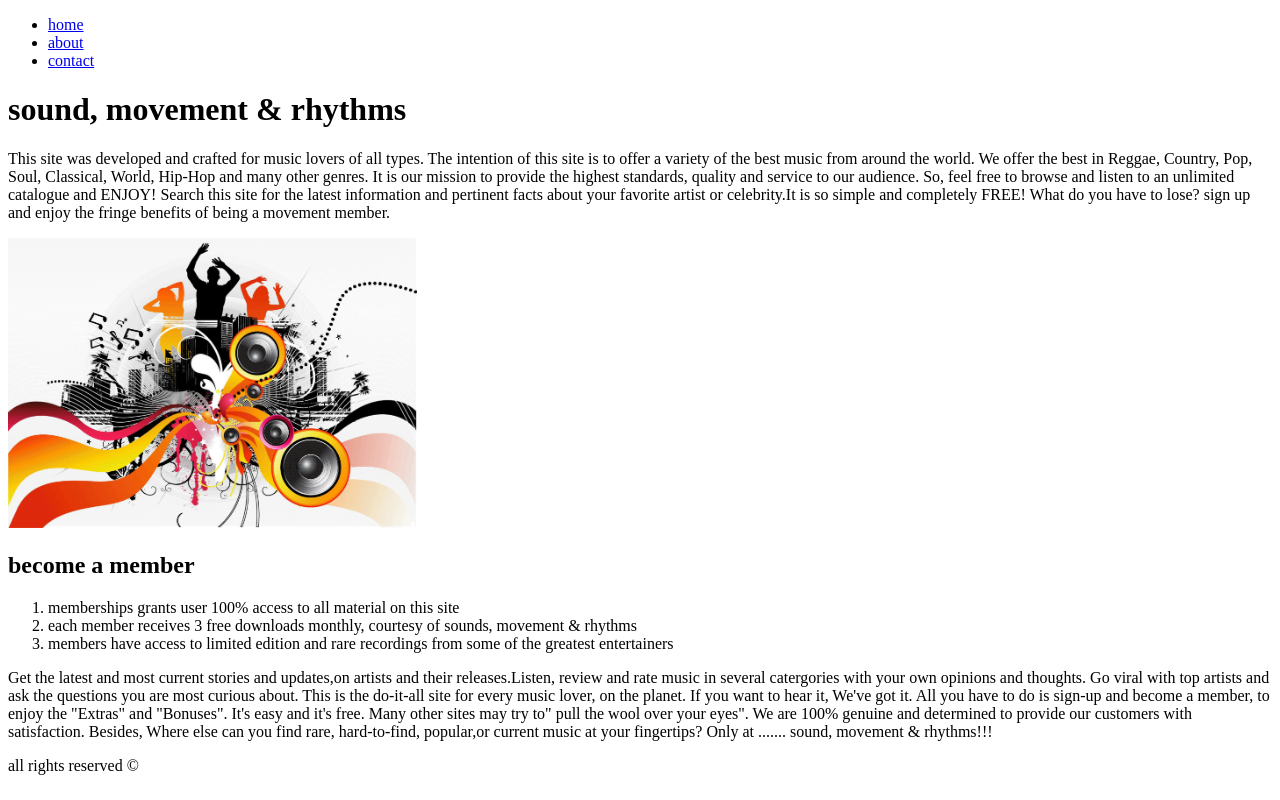
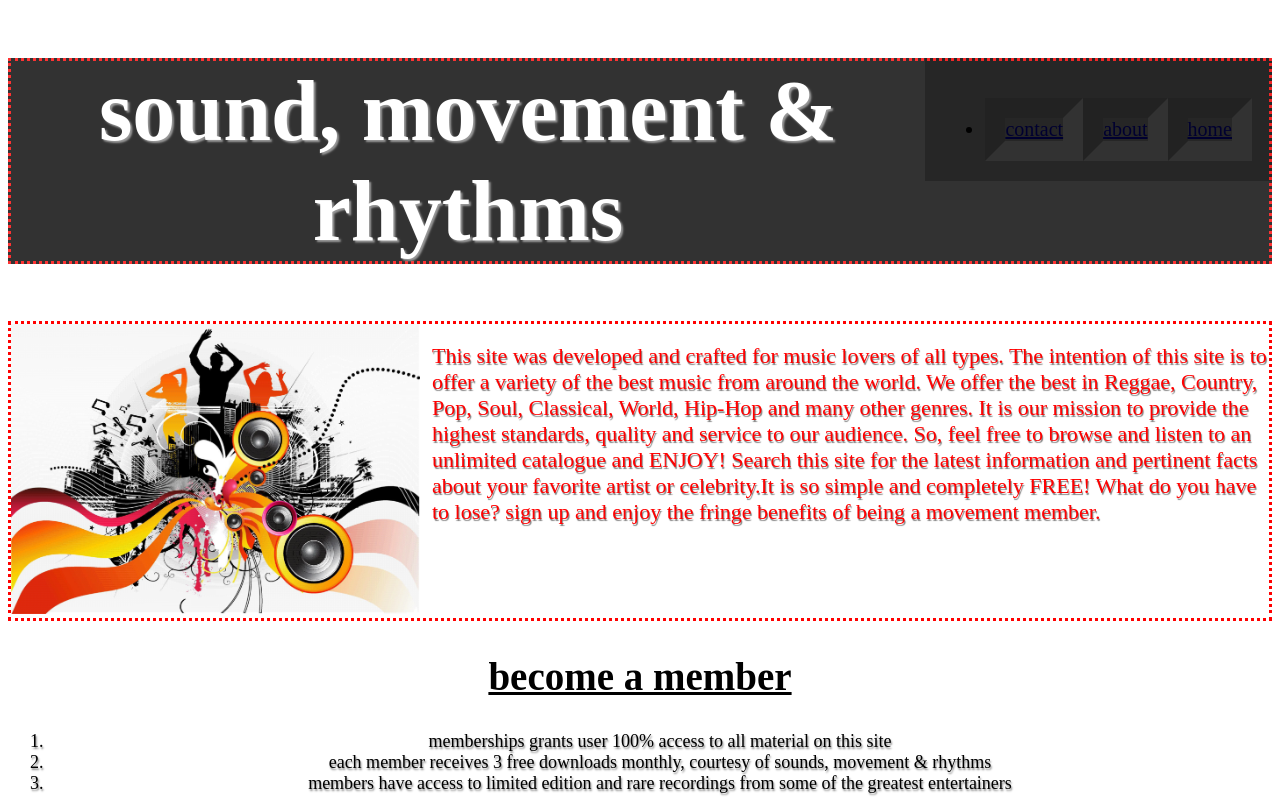
Before and after one commit to augustus40/ASJ, a plain HTML site: page indexxx.html in a window 1280 px wide. Shown: the top 800 px of the page. Drawn offline with Linux system fonts and the light colour scheme.

Commit message:
added link to css page

```diff
--- /dev/null
+++ b/css/main.css
@@ -0,0 +1,67 @@
+
+
+nav{
+   float: right;
+   padding: 20px;
+   background: silver;
+   font-size: 20px;
+   width: 307px;
+
+
+
+}
+
+p{
+  color: red;
+  text-shadow: 1px 2px 1px grey;
+  font-size: 22px;
+  float: right;
+  width: 840px;
+
+
+}
+
+
+h1{
+   border-style: dotted;
+   border-color: red;
+   border-width: 6px;
+   background: black;
+   opacity: 0.8;
+   color: white;
+   text-shadow: 2px 2px 2px grey;
+   text-align: center;
+   border-width: 3px;
+   font-size: 86px;
+
+
+}
+
+article{
+        color: red;
+        text-shadow: 1px 2px 1px grey;
+        font-size: 20px
+}
+
+h2{
+   text-align: center;
+   font-size: 39px;
+   text-decoration: underline;
+}
+
+ul li{
+      float: right;
+      border-style: inset;
+      border-width: 20px;
+      border-color: white;
+}
+
+ol li{
+     text-align: center;
+     text-shadow: 1px 2px 2px grey;
+     font-size: 18px;
+}
+
+section{
+        border-style: dotted;
+        border-color: red;
--- a/indexxx.html
+++ b/indexxx.html
@@ -3,7 +3,7 @@
 <head>
 <meta charset="utf-8"/>
 <title> sound, movement &amp; rhythms </title>
-
+<link rel="stylesheet" type="text/css" href="css/main.css">
  <nav>
  <ul>
 <li><a href="index.html">home</a></li>
```
Also changed, not shown: css/main.css.txt (added).
